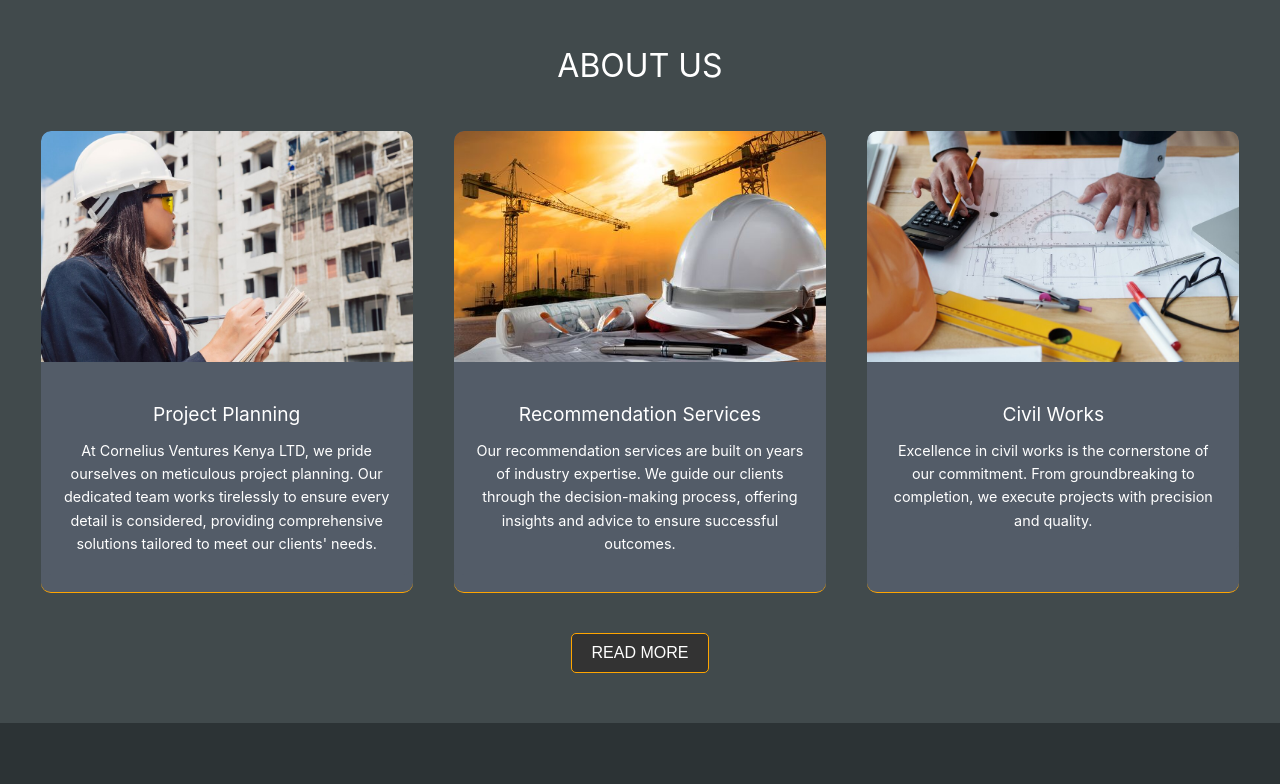
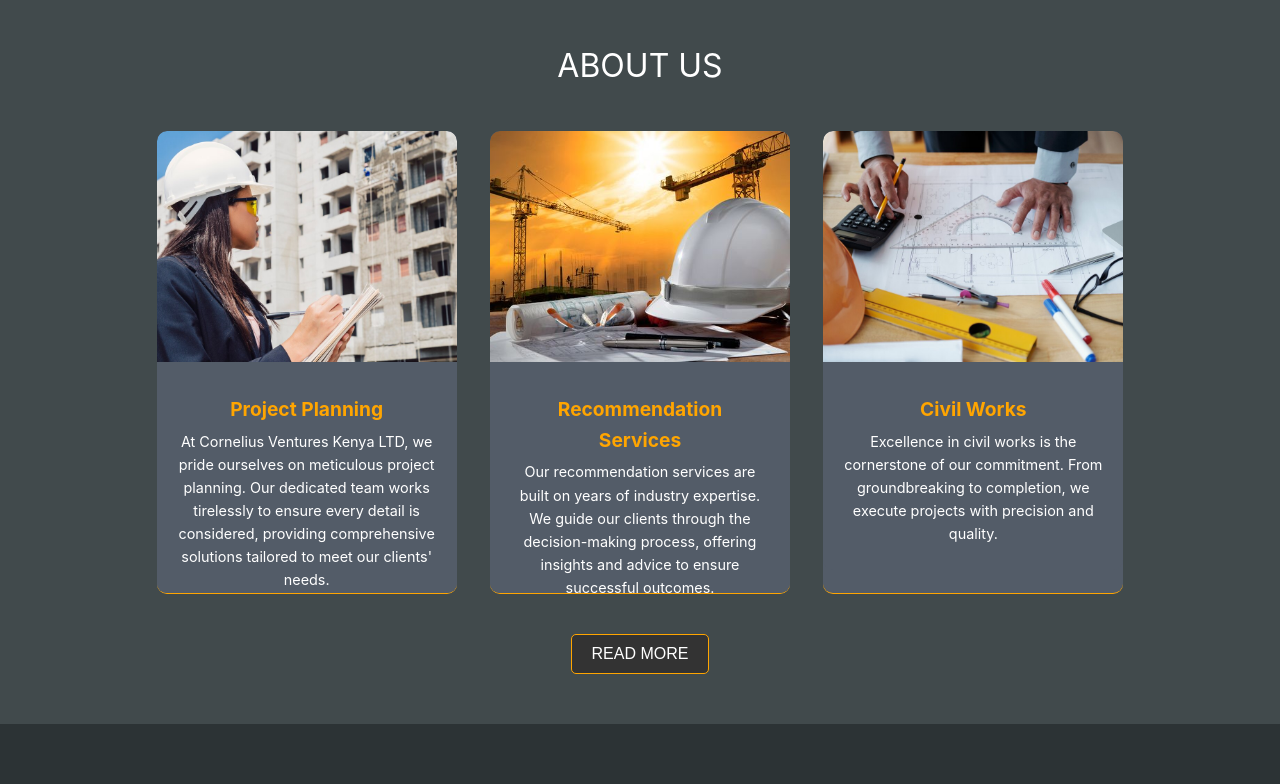
Before and after one commit to godyracks/corneliusventures.co.ke, a Vue app in the folder client/cvkltd/: page / in a window 1280 px wide. Shown: the part 580-1364 px from the top of the page. Built offline with nearby package versions, Linux system fonts and the light colour scheme; no server answers.

Commit message:
made about component take a max-width of 1000px

```diff
--- a/client/cvkltd/src/components/About.vue
+++ b/client/cvkltd/src/components/About.vue
@@ -89,6 +89,8 @@ export default {
   display: flex;
   justify-content: space-around;
   flex-wrap: wrap;
+  max-width: 1000px;
+  margin: 0 auto;
 }
 
 .card {
@@ -127,14 +129,16 @@ export default {
 
 .card-header {
 
-  color: #ffffff;
+  color: orange;
   font-size: 1.2rem;
-  padding: 10px;
+  font-weight: bold;
+  padding: 5px;
 }
 
 .card p {
   color: #ffffff;
     font-size: 0.9rem;
+    padding-bottom: 5px;
 }
 
 .read-more {
```
